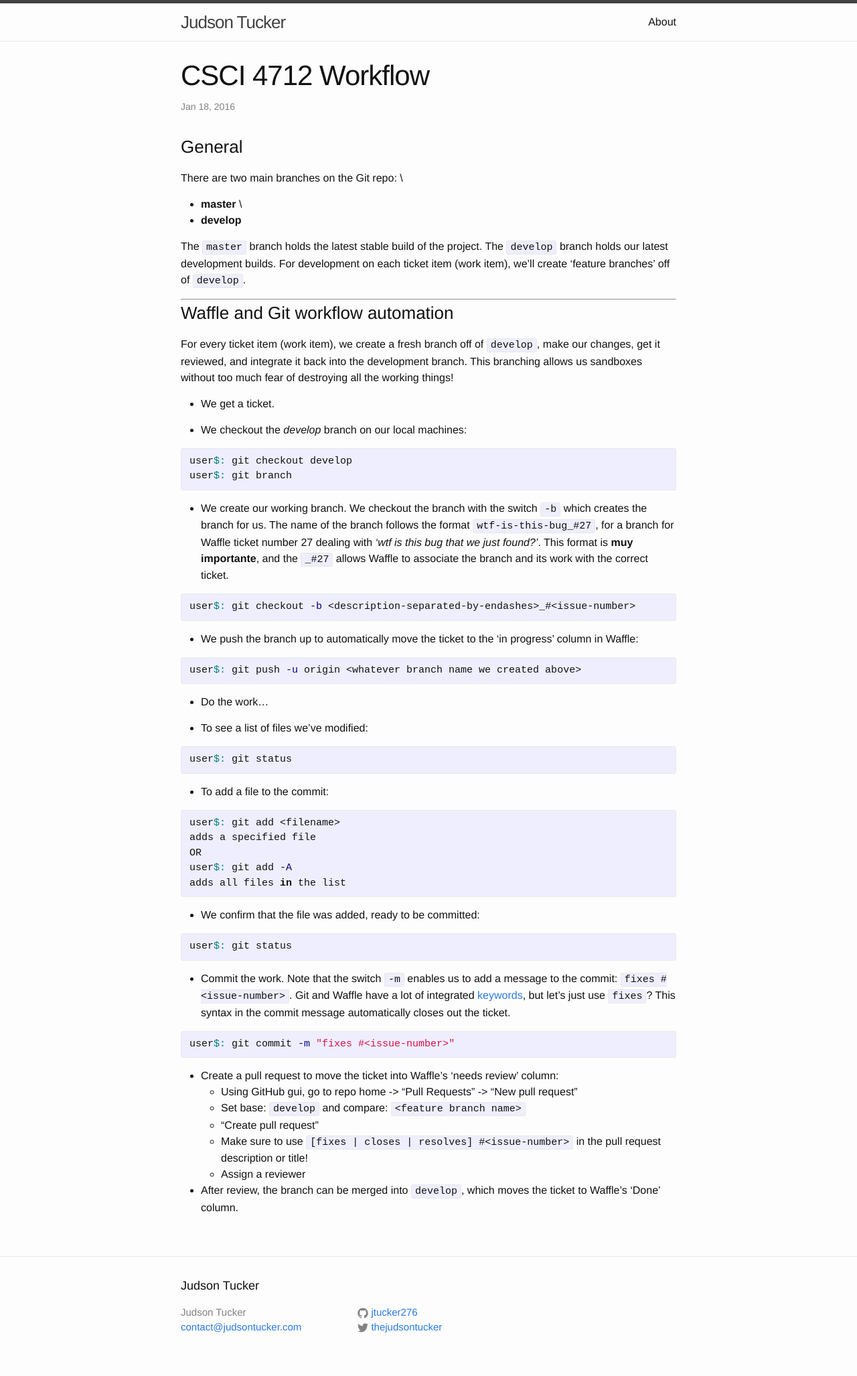
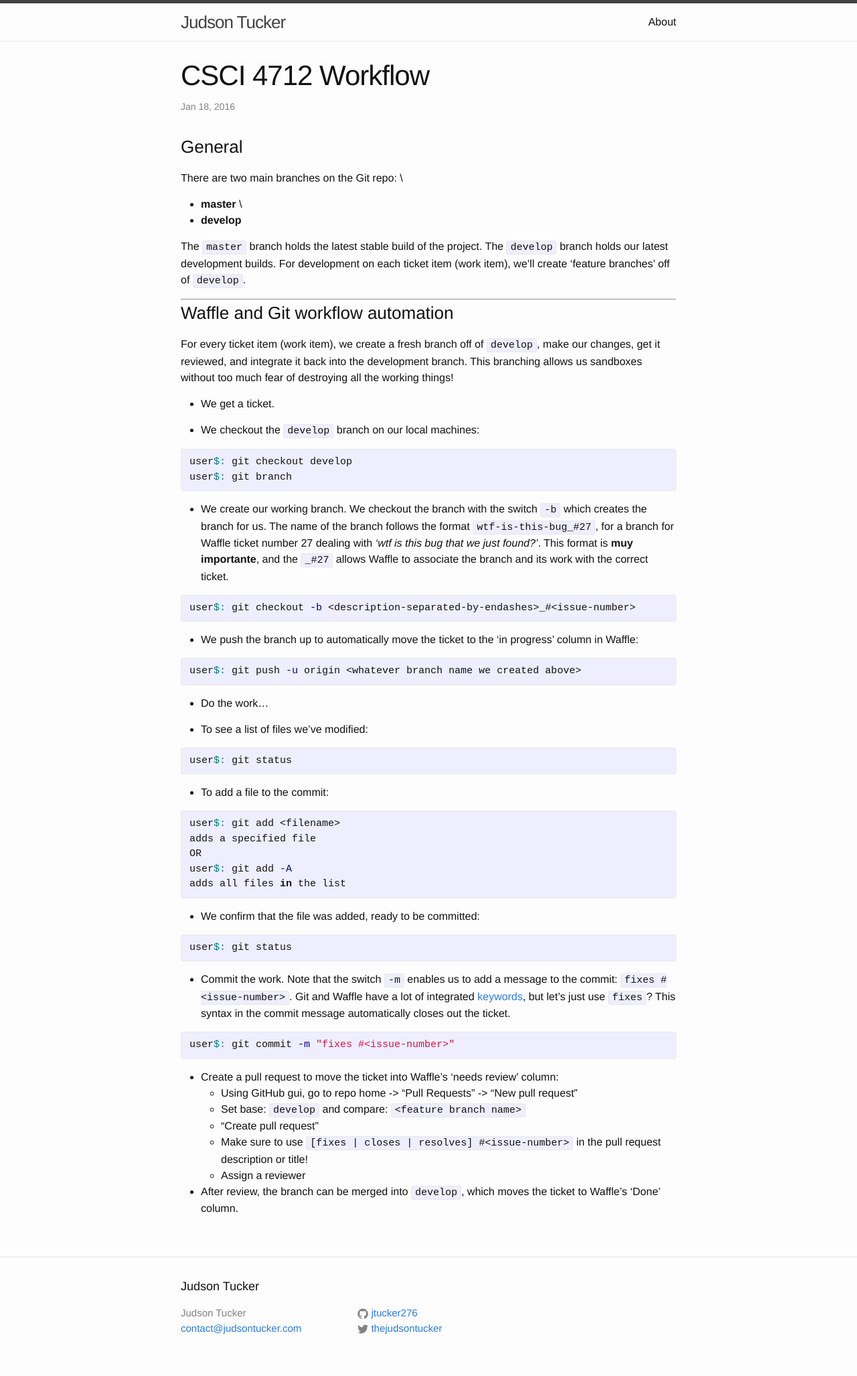
Before and after one commit to jtucker276/jtucker276.github.io, a Jekyll site: the page built from _posts/2016-01-18-csci-4712.markdown, in a window 1280 px wide. Shown: the whole page at 67% size. Built offline with Jekyll 4.4.1, drawn with Linux system fonts in a browser that asks for light colours.

````diff
--- a/_posts/2016-01-18-csci-4712.markdown
+++ b/_posts/2016-01-18-csci-4712.markdown
@@ -18,7 +18,7 @@ For every ticket item (work item), we create a fresh branch off of ```develop```
 
 - We get a ticket.
 
-- We checkout the _develop_ branch on our local machines:
+- We checkout the ```develop``` branch on our local machines:
 {% highlight bash %}
 user$: git checkout develop
 user$: git branch
````
